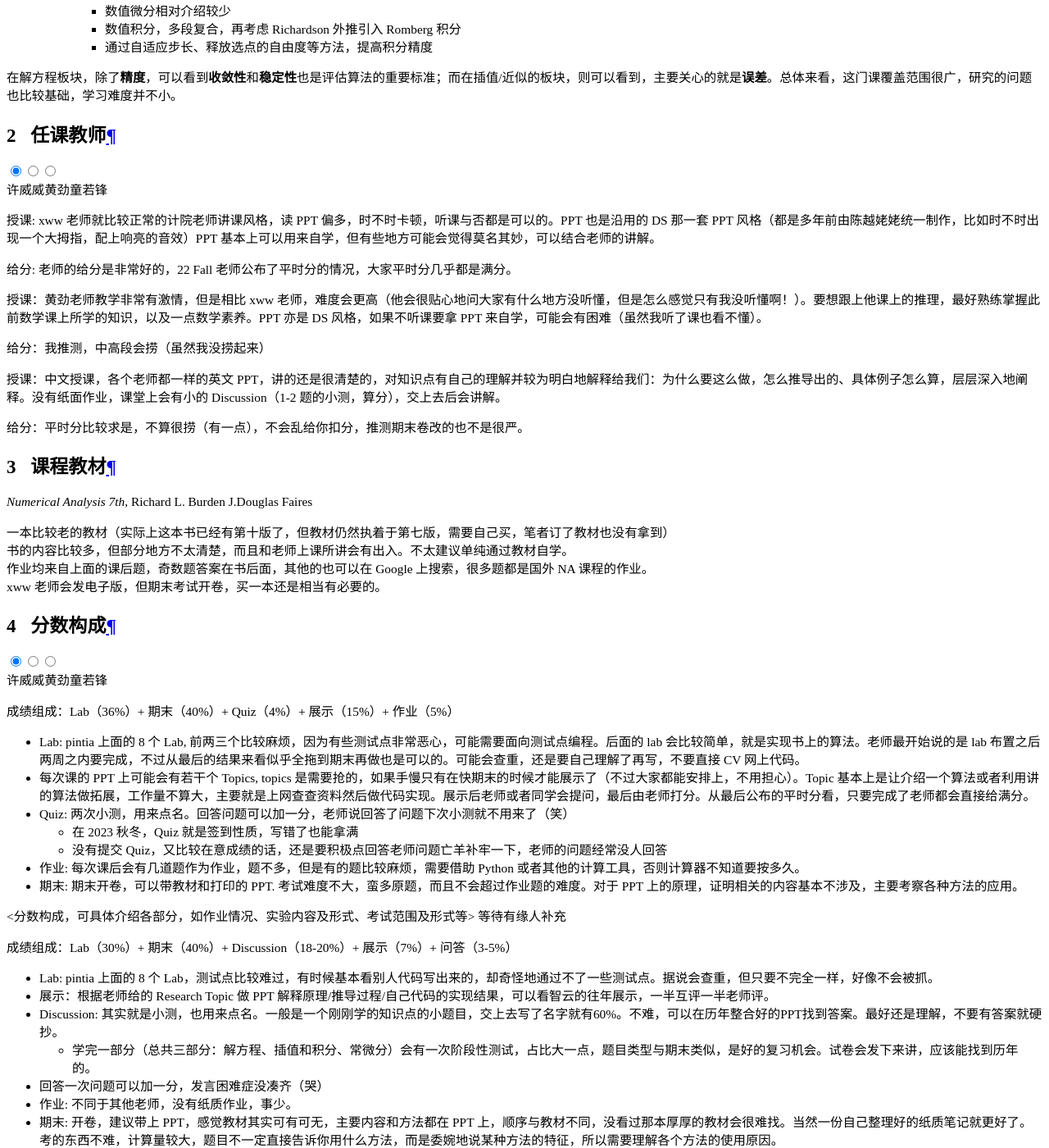
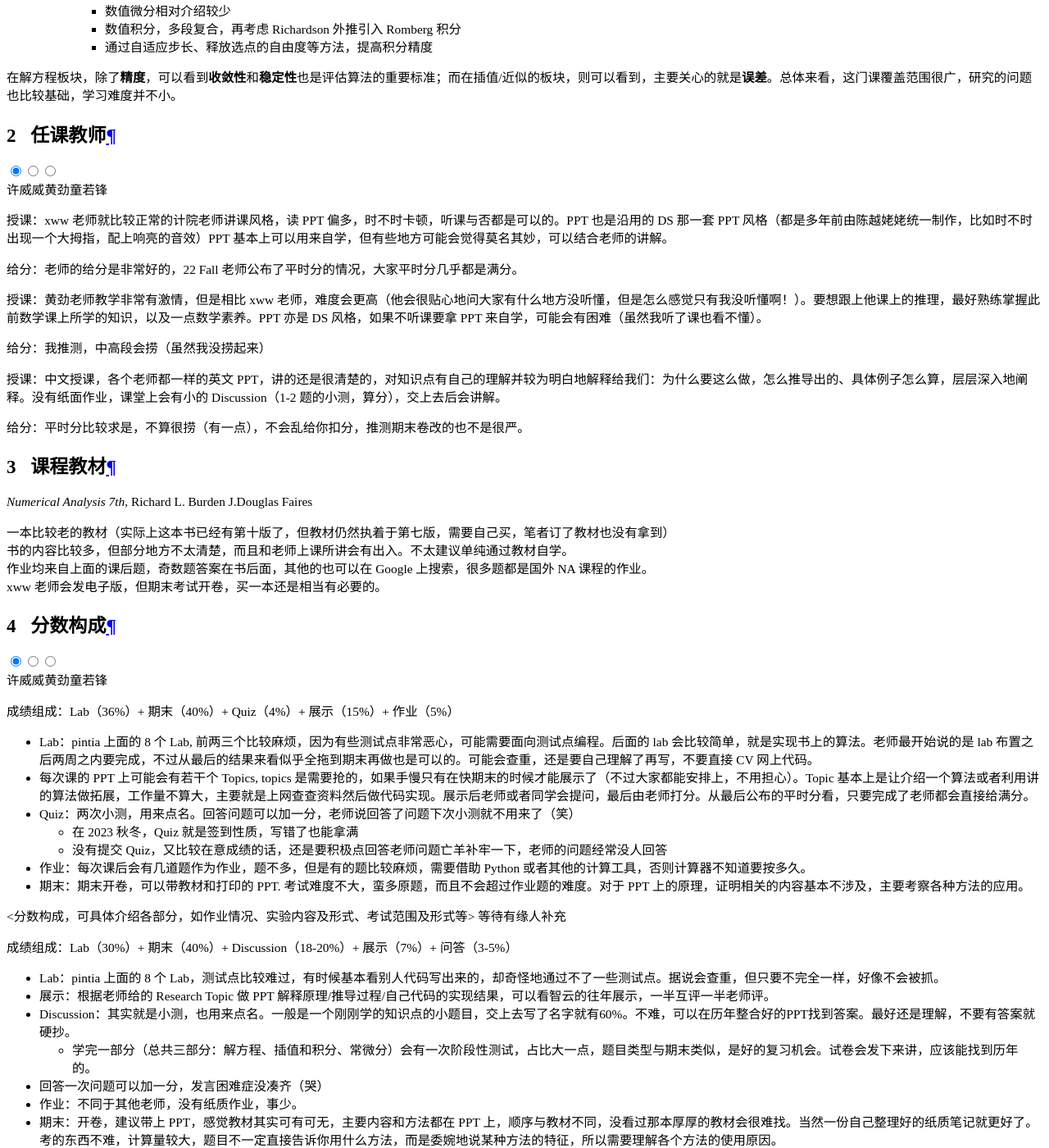
Before and after one commit to ZJU-Turing/TuringCourses, an MkDocs documentation site: the page built from docs/major_module/numerical_analysis/index.md, in a window 1280 px wide and 1400 px high, scrolled down 18749 px. Shown: the whole window at 82% size. Built offline with MkDocs 1.6.1 and Material for MkDocs 9.7.7, drawn with Linux system fonts in a browser that asks for light colours; comment, search, counter and statistics services are not loaded.

Commit message:
style: colons unification

```diff
--- a/docs/major_module/numerical_analysis/index.md
+++ b/docs/major_module/numerical_analysis/index.md
@@ -84,13 +84,13 @@ xww 老师会发电子版，但期末考试开卷，买一本还是相当有必
 
     成绩组成：Lab（36%）+ 期末（40%）+ Quiz（4%）+ 展示（15%）+ 作业（5%）
 
-    * Lab: pintia 上面的 8 个 Lab, 前两三个比较麻烦，因为有些测试点非常恶心，可能需要面向测试点编程。后面的 lab 会比较简单，就是实现书上的算法。老师最开始说的是 lab 布置之后两周之内要完成，不过从最后的结果来看似乎全拖到期末再做也是可以的。可能会查重，还是要自己理解了再写，不要直接 CV 网上代码。
+    * Lab：pintia 上面的 8 个 Lab, 前两三个比较麻烦，因为有些测试点非常恶心，可能需要面向测试点编程。后面的 lab 会比较简单，就是实现书上的算法。老师最开始说的是 lab 布置之后两周之内要完成，不过从最后的结果来看似乎全拖到期末再做也是可以的。可能会查重，还是要自己理解了再写，不要直接 CV 网上代码。
     * 每次课的 PPT 上可能会有若干个 Topics, topics 是需要抢的，如果手慢只有在快期末的时候才能展示了（不过大家都能安排上，不用担心）。Topic 基本上是让介绍一个算法或者利用讲的算法做拓展，工作量不算大，主要就是上网查查资料然后做代码实现。展示后老师或者同学会提问，最后由老师打分。从最后公布的平时分看，只要完成了老师都会直接给满分。
-    * Quiz: 两次小测，用来点名。回答问题可以加一分，老师说回答了问题下次小测就不用来了（笑）
+    * Quiz：两次小测，用来点名。回答问题可以加一分，老师说回答了问题下次小测就不用来了（笑）
         * 在 2023 秋冬，Quiz 就是签到性质，写错了也能拿满
         * 没有提交 Quiz，又比较在意成绩的话，还是要积极点回答老师问题亡羊补牢一下，老师的问题经常没人回答
-    * 作业: 每次课后会有几道题作为作业，题不多，但是有的题比较麻烦，需要借助 Python 或者其他的计算工具，否则计算器不知道要按多久。
-    * 期末: 期末开卷，可以带教材和打印的 PPT. 考试难度不大，蛮多原题，而且不会超过作业题的难度。对于 PPT 上的原理，证明相关的内容基本不涉及，主要考察各种方法的应用。
+    * 作业：每次课后会有几道题作为作业，题不多，但是有的题比较麻烦，需要借助 Python 或者其他的计算工具，否则计算器不知道要按多久。
+    * 期末：期末开卷，可以带教材和打印的 PPT. 考试难度不大，蛮多原题，而且不会超过作业题的难度。对于 PPT 上的原理，证明相关的内容基本不涉及，主要考察各种方法的应用。
 
 === "黄劲"
 
@@ -100,13 +100,13 @@ xww 老师会发电子版，但期末考试开卷，买一本还是相当有必
 
     成绩组成：Lab（30%）+ 期末（40%）+ Discussion（18-20%）+ 展示（7%）+ 问答（3-5%）
 
-    * Lab: pintia 上面的 8 个 Lab，测试点比较难过，有时候基本看别人代码写出来的，却奇怪地通过不了一些测试点。据说会查重，但只要不完全一样，好像不会被抓。
+    * Lab：pintia 上面的 8 个 Lab，测试点比较难过，有时候基本看别人代码写出来的，却奇怪地通过不了一些测试点。据说会查重，但只要不完全一样，好像不会被抓。
     * 展示：根据老师给的 Research Topic 做 PPT 解释原理/推导过程/自己代码的实现结果，可以看智云的往年展示，一半互评一半老师评。
-    * Discussion: 其实就是小测，也用来点名。一般是一个刚刚学的知识点的小题目，交上去写了名字就有60%。不难，可以在历年整合好的PPT找到答案。最好还是理解，不要有答案就硬抄。
+    * Discussion：其实就是小测，也用来点名。一般是一个刚刚学的知识点的小题目，交上去写了名字就有60%。不难，可以在历年整合好的PPT找到答案。最好还是理解，不要有答案就硬抄。
         * 学完一部分（总共三部分：解方程、插值和积分、常微分）会有一次阶段性测试，占比大一点，题目类型与期末类似，是好的复习机会。试卷会发下来讲，应该能找到历年的。
     * 回答一次问题可以加一分，发言困难症没凑齐（哭）
-    * 作业: 不同于其他老师，没有纸质作业，事少。
-    * 期末: 开卷，建议带上 PPT，感觉教材其实可有可无，主要内容和方法都在 PPT 上，顺序与教材不同，没看过那本厚厚的教材会很难找。当然一份自己整理好的纸质笔记就更好了。考的东西不难，计算量较大，题目不一定直接告诉你用什么方法，而是委婉地说某种方法的特征，所以需要理解各个方法的使用原因。
+    * 作业：不同于其他老师，没有纸质作业，事少。
+    * 期末：开卷，建议带上 PPT，感觉教材其实可有可无，主要内容和方法都在 PPT 上，顺序与教材不同，没看过那本厚厚的教材会很难找。当然一份自己整理好的纸质笔记就更好了。考的东西不难，计算量较大，题目不一定直接告诉你用什么方法，而是委婉地说某种方法的特征，所以需要理解各个方法的使用原因。
 
 
 ## 参考资源
```
Also changed, not shown: other parts of docs/major_module/numerical_analysis/index.md (+2 -2 lines).
